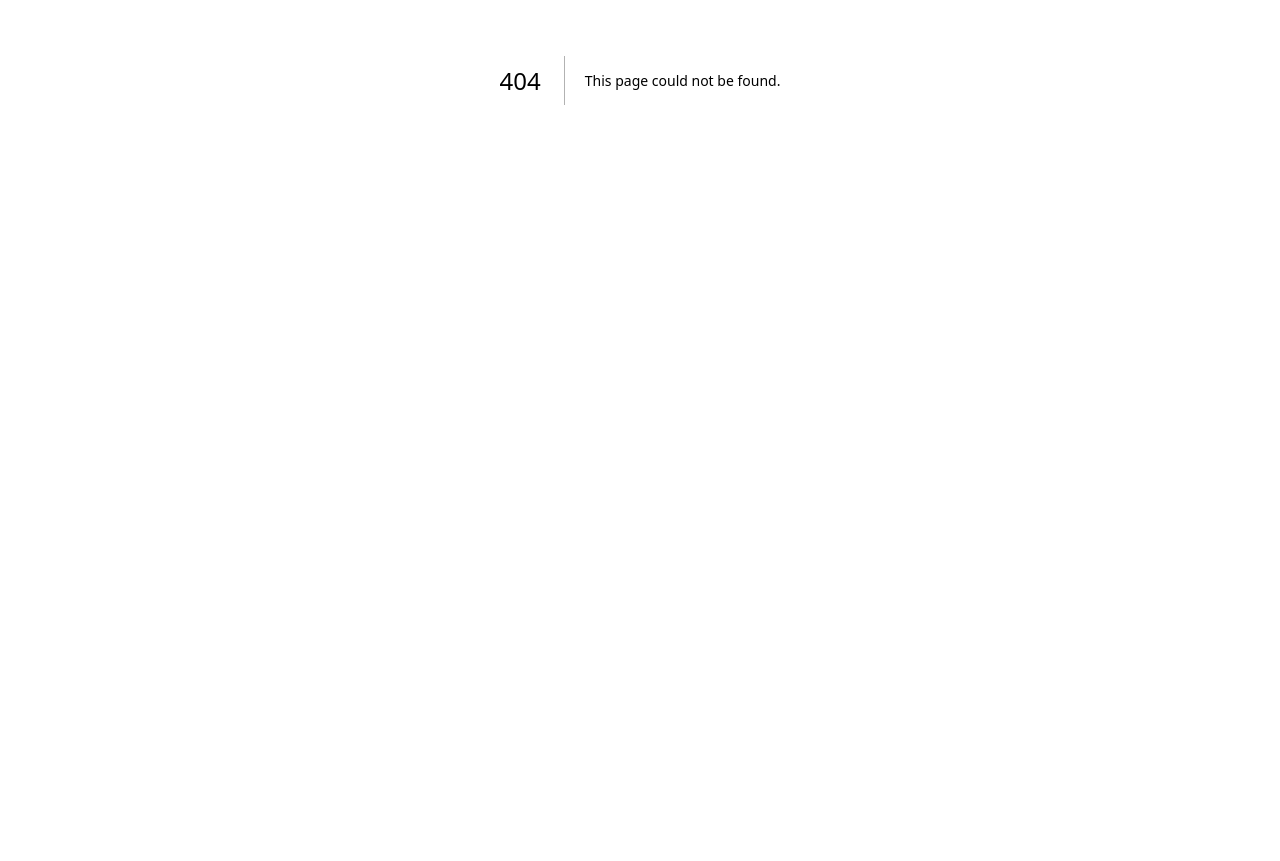
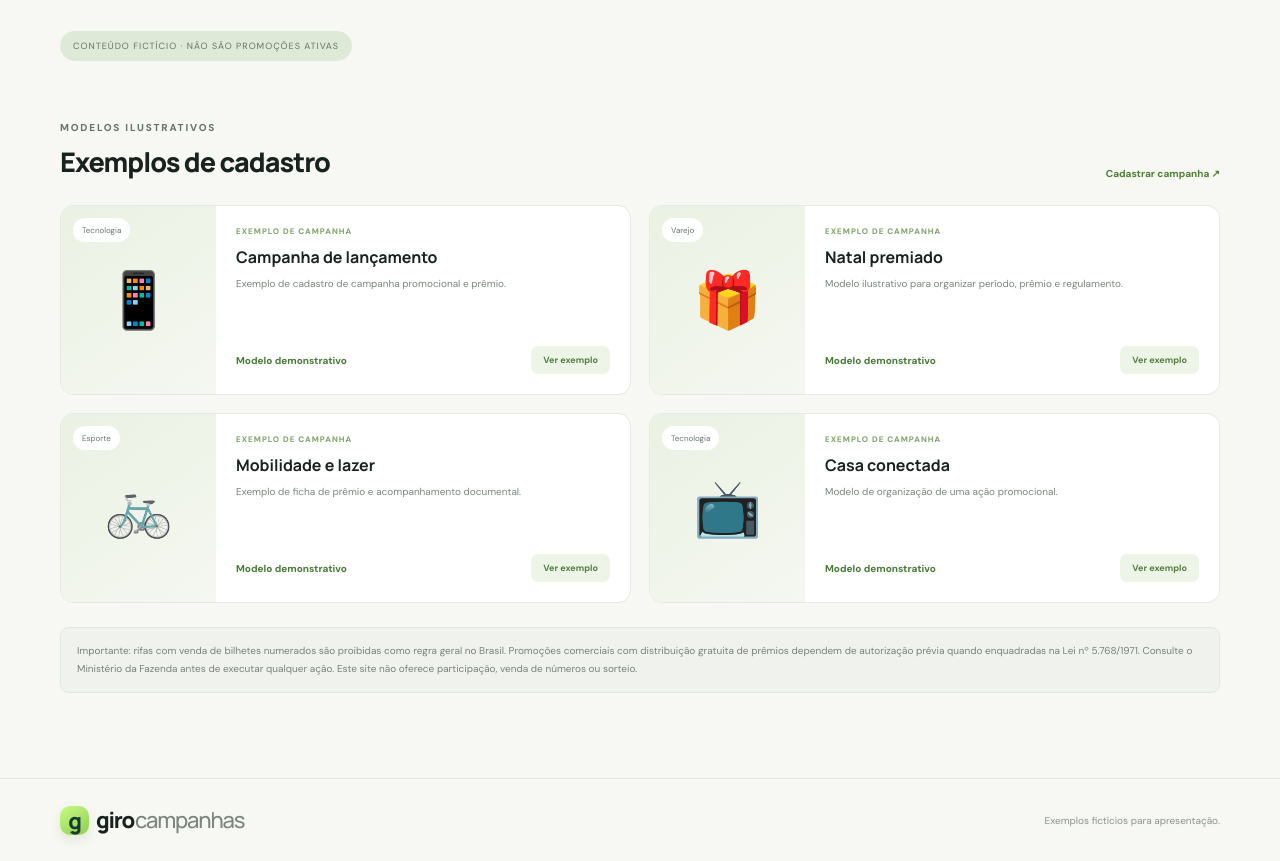
Before and after one commit to leonardodutrards-del/rifa-demo, a Next.js app: page /campanhas in a window 1280 px wide. Before the commit this address had no page. Shown: the part 320-1181 px from the top of the page. Before the commit the page ends 800 px from the top, so only its background shows below. Built offline with nearby package versions, Linux system fonts and the light colour scheme.

Commit message:
feat: add app/campanhas/page.tsx

```diff
--- /dev/null
+++ b/app/campanhas/page.tsx
@@ -0,0 +1,18 @@
+const examples = [
+  { emoji: "📱", title: "Campanha de lançamento", category: "Tecnologia", description: "Exemplo de cadastro de campanha promocional e prêmio." },
+  { emoji: "🎁", title: "Natal premiado", category: "Varejo", description: "Modelo ilustrativo para organizar período, prêmio e regulamento." },
+  { emoji: "🚲", title: "Mobilidade e lazer", category: "Esporte", description: "Exemplo de ficha de prêmio e acompanhamento documental." },
+  { emoji: "📺", title: "Casa conectada", category: "Tecnologia", description: "Modelo de organização de uma ação promocional." },
+];
+
+export default function CampaignsPage() {
+  return <main className="subpage">
+    <header className="header wrap"><a className="logo" href="../"><span className="logo-icon">g</span> giro<span className="logo-light">campanhas</span></a><nav><a href="../">Início</a><a className="nav-button" href="../painel-demo/">Abrir painel ↗</a></nav></header>
+    <section className="subhero wrap"><div className="eyebrow"><i/> CAMPANHAS E PRÊMIOS</div><h1>Organize suas campanhas<span>.</span></h1><p>Exemplos de como cadastrar prêmios, estruturar informações e acompanhar a documentação de uma promoção.</p><div className="demo-pill">CONTEÚDO FICTÍCIO · NÃO SÃO PROMOÇÕES ATIVAS</div></section>
+    <section className="wrap catalog"><div className="catalog-head"><div><span className="eyebrow">MODELOS ILUSTRATIVOS</span><h2>Exemplos de cadastro</h2></div><a className="secondary-link" href="../painel-demo/">Cadastrar campanha ↗</a></div>
+      <div className="catalog-grid">{examples.map(item=><article className="catalog-card" key={item.title}><div className="catalog-art"><span>{item.category}</span><b>{item.emoji}</b></div><div className="catalog-copy"><small>EXEMPLO DE CAMPANHA</small><h3>{item.title}</h3><p>{item.description}</p><div className="catalog-buy"><strong>Modelo demonstrativo</strong><span className="demo-button">Ver exemplo</span></div></div></article>)}</div>
+      <p className="legal-note">Importante: rifas com venda de bilhetes numerados são proibidas como regra geral no Brasil. Promoções comerciais com distribuição gratuita de prêmios dependem de autorização prévia quando enquadradas na Lei nº 5.768/1971. Consulte o Ministério da Fazenda antes de executar qualquer ação. Este site não oferece participação, venda de números ou sorteio.</p>
+    </section>
+    <footer><div className="wrap footer-inner"><a className="logo" href="../"><span className="logo-icon">g</span> giro<span className="logo-light">campanhas</span></a><span>Exemplos fictícios para apresentação.</span></div></footer>
+  </main>;
+}
```
